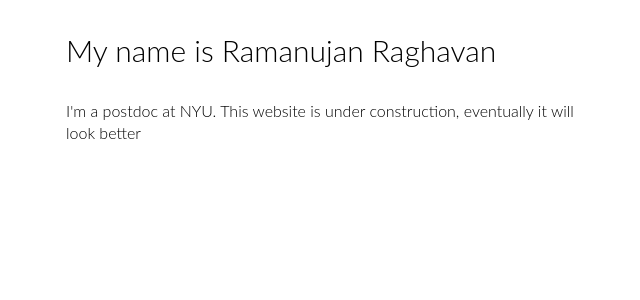
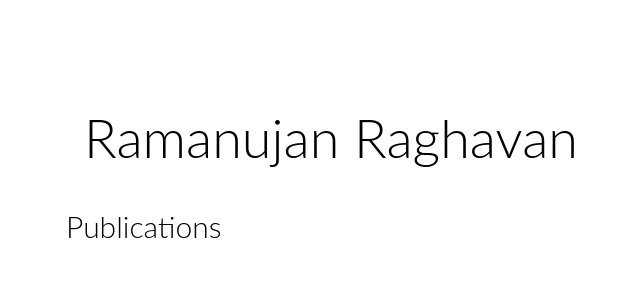
Before and after one commit to rtraghavan/rtraghavan.github.io, a Jekyll site: the page built from index.html, in a window 1280 px wide. Shown: the top 300 px of the page, without its empty margins (309-949 px from the left). Built offline with Jekyll 4.4.1, drawn with Linux system fonts in a browser that asks for light colours.

Commit message:
Update index.html

```diff
--- a/index.html
+++ b/index.html
@@ -12,8 +11,15 @@ title: Ramanujan Raghavan
 
 <div class="content">
 
-<div id="description">
-	<h1>My name is Ramanujan Raghavan</h1>
-	<p>I'm a postdoc at NYU. This website is under construction, eventually it will look better </p>
+	<div id="header">
+		<a href="/">Ramanujan Raghavan</a>
+	</div>
+
+
+	<div id="index">
+      		<div id="menu" class="collapse-container">
+		  	<h1>Publications</h1>
+			<h1>CV</h1>
+		</div>
+	</div>
 </div>
-</div>
```
Also changed, not shown: other parts of index.html (+0 -1 lines).
